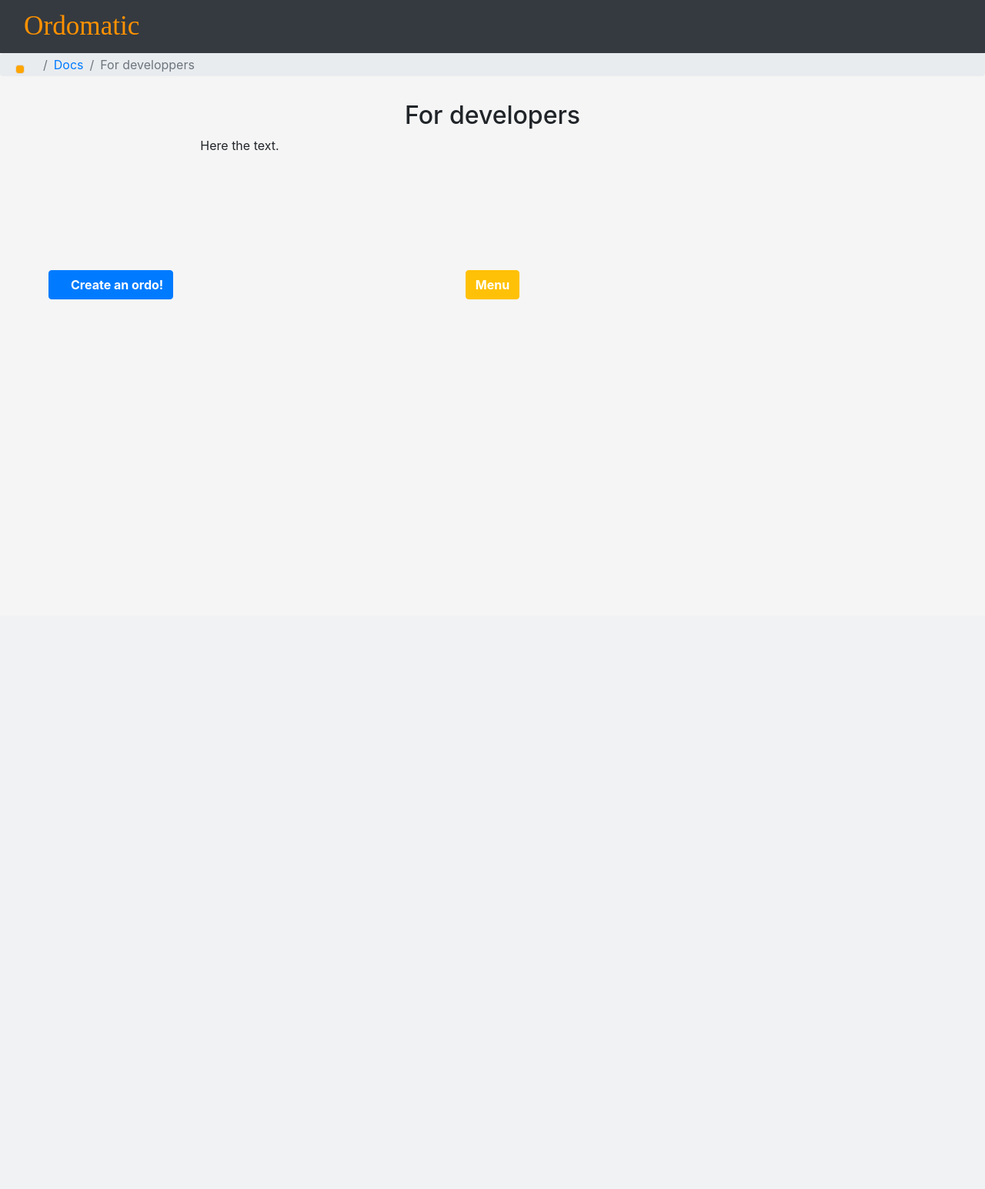
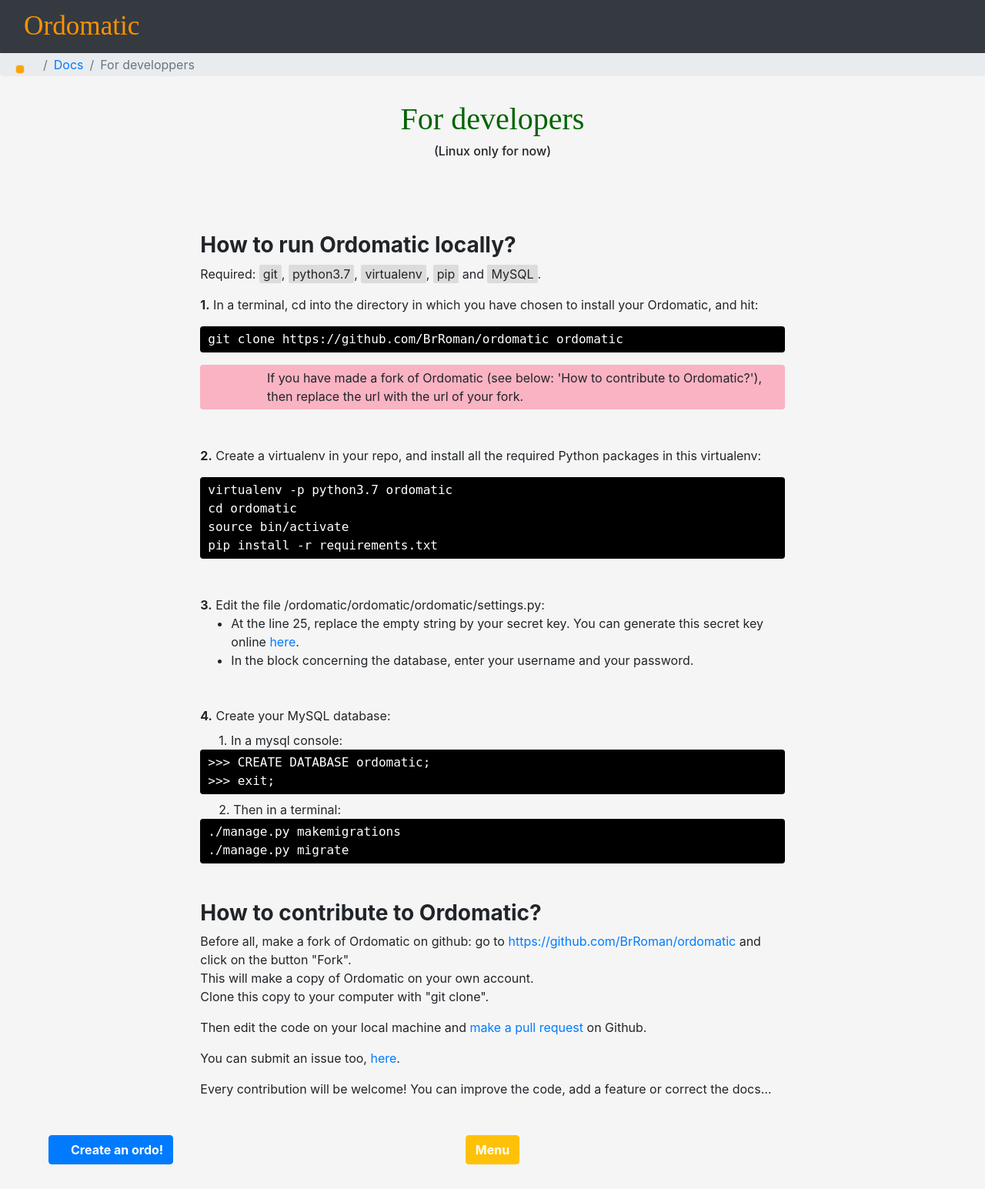
Before and after one commit to BrRoman/ordomatic-django, a Django app: template ordomatic/apps/docs/templates/docs/for_developers.html in a window 1280 px wide. Shown: the whole page at 77% size. Before the commit the page ends 389 px from the top, so only its background shows below. Run offline with Django 3.2, Linux system fonts and the light colour scheme; the template is opened without the code that fills it, so the values that code supplies are empty; style sheets or scripts are compiled from the project's sources; some libraries are stand-ins or nearby versions; some web fonts are replaced.

Commit message:
Docs: 'for developpers': main lines.

```diff
--- a/ordomatic/apps/docs/templates/docs/for_developers.html
+++ b/ordomatic/apps/docs/templates/docs/for_developers.html
@@ -6,10 +6,70 @@
 {% endblock breadcrumbs %}
 
 {% block content %}
-    <h2>For developers</h2>
+    <h1>For developers</h1>
+    <h6 class="mb-5">(Linux only for now)</h6>
 
-    <div class="fs-10 col-8">
-        <p>Here the text.</p>
+    <div class="doc-page col-8">
+        <h3 class="text-left font-weight-bold mt-5">How to run Ordomatic locally?</h3>
+
+        <p>Required: <span class="highlight">git</span>, <span class="highlight">python3.7</span>, <span class="highlight">virtualenv</span>, <span class="highlight">pip</span> and <span class="highlight">MySQL</span>.</p>
+
+        <div class="mt-3"><b>1.</b> In a terminal, cd into the directory in which you have chosen to install your Ordomatic, and hit:</div>
+
+        <div class="terminal mt-3">
+            git clone https://github.com/BrRoman/ordomatic ordomatic</br>
+        </div>
+
+        <div class="caution d-flex mt-3">
+            <span class="col-1 fas fa-exclamation-circle"></span>
+            <p class="col-11 mb-0">If you have made a fork of Ordomatic (see below: 'How to contribute to Ordomatic?'), then replace the url with the url of your fork.</p>
+        </div>
+
+        <div class="mt-5"><b>2.</b> Create a virtualenv in your repo, and install all the required Python packages in this virtualenv:</div>
+
+        <div class="terminal mt-3">
+            virtualenv -p python3.7 ordomatic</br>
+            cd ordomatic</br>
+            source bin/activate</br>
+            pip install -r requirements.txt
+        </div>
+
+        <div class="mt-5"><b>3.</b> Edit the file <span>/ordomatic/ordomatic/ordomatic/settings.py</span>:</div>
+
+        <ul>
+            <li>At the line 25, replace the empty string by your secret key. You can generate this secret key online <a href="https://djecrety.ir">here</a>.</li>
+            <li>In the block concerning the database, enter your username and your password.</li>
+        </ul>
+
+        <div class="mt-5"><b>4.</b> Create your MySQL database:</div>
+
+        <div class="mt-0">
+            <div class="ml-4 mt-2">1. In a mysql console:</div>
+            <div class="terminal">
+                >>> CREATE DATABASE ordomatic;</br>
+                >>> exit;
+            </div>
+
+            <div class="ml-4 mt-2">2. Then in a terminal:</div>
+            <div class="terminal">
+                ./manage.py makemigrations</br>
+                ./manage.py migrate
+            </div>
+        </div>
+
+        <h3 class="text-left font-weight-bold mt-5">How to contribute to Ordomatic?</h3>
+
+        <div>
+            <div>Before all, make a fork of Ordomatic on github: go to <a href="https://github.com/BrRoman/ordomatic">https://github.com/BrRoman/ordomatic</a> and click on the button "Fork".</div>
+            <div>This will make a copy of Ordomatic on your own account.</div>
+            <div>Clone this copy to your computer with "git clone".</div>
+
+            <div class="mt-3">Then edit the code on your local machine and <a href="https://github.com/BrRoman/ordomatic/pulls">make a pull request</a> on Github.</div>
+
+            <div class="mt-3">You can submit an issue too, <a href="https://github.com/BrRoman/ordomatic/issues">here</a>.</div>
+
+            <div class="mt-3">Every contribution will be welcome! You can improve the code, add a feature or correct the docs…</div>
+        </div>
     </div>
 
     <div class="d-flex align-content-between w-100 mt-5">
--- a/ordomatic/static/css/ordomatic.less
+++ b/ordomatic/static/css/ordomatic.less
@@ -124,8 +124,37 @@ body {
                 }
             }
 
+            .ordo,
+            .caution,
+            .terminal {
+                border-radius: 4px;
+                padding: 5px 10px 5px 10px;
+            }
+
+            .caution {
+                background-color: rgb(250, 179, 195);
+
+                .fas {
+                    color: white;
+                    font-size: 2em;
+                    margin: auto;
+                }
+            }
+
+            .highlight {
+                background-color: @grey-light;
+                border-radius: 2px;
+                padding: 2px 5px 2px 5px;
+            }
+
             .ordo {
                 background-color: white;
+            }
+
+            .terminal {
+                background-color: black;
+                color: white;
+                font-family: monospace;
             }
         }
     }
```
Also changed, not shown: ordomatic/ordomatic/settings~.py (added, +145 -0 lines).
